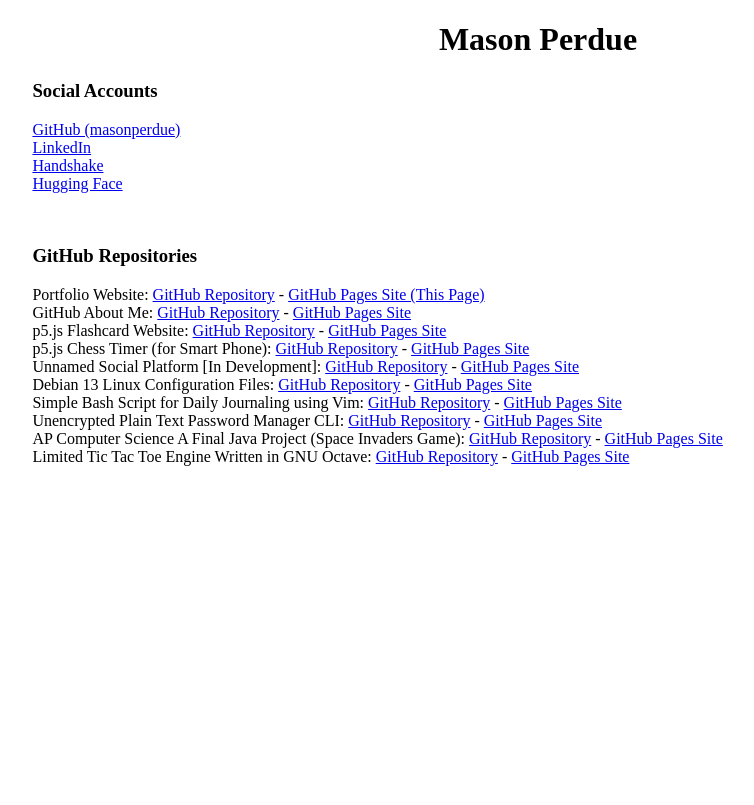
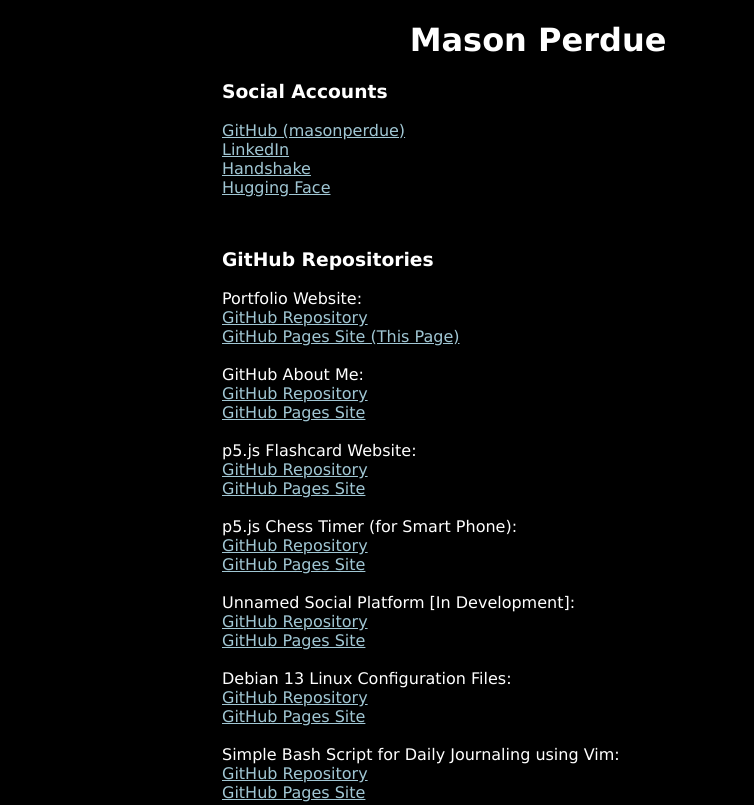
Before and after one commit to masonperdue/masonperdue.github.io, a plain HTML site: page index.html in a window 1280 px wide. Shown: the top 805 px of the page, without its empty margins (102-856 px from the left). Drawn offline with Linux system fonts and the light colour scheme.

Commit message:
add css style (dark, Verdana)

```diff
--- a/index.html
+++ b/index.html
@@ -5,14 +5,32 @@
     <meta name="viewport" content="width=device-width, initial-scale=1.0">
     <title>Mason Perdue</title>
     <style>
+        body {
+            background-color: rgb(0, 0, 0);
+        }
+        h1 {
+            font-family: Verdana;
+            color: white;
+        }
+        h3 {
+            font-family: Verdana;
+            color: white;
+        }
+        p {
+            font-family: Verdana;
+            color: white;
+        }
+        a {
+            color: rgb(161, 199, 212);
+        }
         .socialAccounts {
             margin: auto;
-            width: 80%;
+            width: 50%;
             text-align: left;
         }
         .githubRepos {
             margin: auto;
-            width: 80%;
+            width: 50%;
             text-align: left;
         }
     </style>
@@ -33,16 +51,16 @@
     <br><div class="githubRepos">
         <h3>GitHub Repositories</h3>
         <p>
-            Portfolio Website: <a href="https://github.com/masonperdue/masonperdue.github.io">GitHub Repository</a> - <a href="https://masonperdue.github.io">GitHub Pages Site (This Page)</a>
-            <br>GitHub About Me: <a href="https://github.com/masonperdue/masonperdue">GitHub Repository</a> - <a href="masonperdue">GitHub Pages Site</a>
-            <br>p5.js Flashcard Website: <a href="https://github.com/masonperdue/Flashcards">GitHub Repository</a> - <a href="Flashcards">GitHub Pages Site</a>
-            <br>p5.js Chess Timer (for Smart Phone): <a href="https://github.com/masonperdue/Chess_Timer">GitHub Repository</a> - <a href="Chess_Timer">GitHub Pages Site</a>
-            <br>Unnamed Social Platform [In Development]: <a href="https://github.com/masonperdue/unamed-social">GitHub Repository</a> - <a href="unamed-social">GitHub Pages Site</a>
-            <br>Debian 13 Linux Configuration Files: <a href="https://github.com/masonperdue/linux-config">GitHub Repository</a> - <a href="linux-config">GitHub Pages Site</a>
-            <br>Simple Bash Script for Daily Journaling using Vim: <a href="https://github.com/masonperdue/vim-journal">GitHub Repository</a> - <a href="vim-journal">GitHub Pages Site</a>
-            <br>Unencrypted Plain Text Password Manager CLI: <a href="https://github.com/masonperdue/pwman">GitHub Repository</a> - <a href="pwman">GitHub Pages Site</a>
-            <br>AP Computer Science A Final Java Project (Space Invaders Game): <a href="https://github.com/masonperdue/APCSA_Final_Project">GitHub Repository</a> - <a href="APCSA_Final_Project">GitHub Pages Site</a>
-            <br>Limited Tic Tac Toe Engine Written in GNU Octave: <a href="https://github.com/masonperdue/octave_tictactoe">GitHub Repository</a> - <a href="octave_tictactoe">GitHub Pages Site</a>
+            Portfolio Website: <br><a href="https://github.com/masonperdue/masonperdue.github.io">GitHub Repository</a><br><a href="https://masonperdue.github.io">GitHub Pages Site (This Page)</a><br>
+            <br>GitHub About Me: <br><a href="https://github.com/masonperdue/masonperdue">GitHub Repository</a><br><a href="masonperdue">GitHub Pages Site</a><br>
+            <br>p5.js Flashcard Website: <br><a href="https://github.com/masonperdue/Flashcards">GitHub Repository</a><br><a href="Flashcards">GitHub Pages Site</a><br>
+            <br>p5.js Chess Timer (for Smart Phone): <br><a href="https://github.com/masonperdue/Chess_Timer">GitHub Repository</a><br><a href="Chess_Timer">GitHub Pages Site</a><br>
+            <br>Unnamed Social Platform [In Development]: <br><a href="https://github.com/masonperdue/unamed-social">GitHub Repository</a><br><a href="unamed-social">GitHub Pages Site</a><br>
+            <br>Debian 13 Linux Configuration Files: <br><a href="https://github.com/masonperdue/linux-config">GitHub Repository</a><br><a href="linux-config">GitHub Pages Site</a><br>
+            <br>Simple Bash Script for Daily Journaling using Vim: <br><a href="https://github.com/masonperdue/vim-journal">GitHub Repository</a><br><a href="vim-journal">GitHub Pages Site</a><br>
+            <br>Unencrypted Plain Text Password Manager CLI: <br><a href="https://github.com/masonperdue/pwman">GitHub Repository</a><br><a href="pwman">GitHub Pages Site</a><br>
+            <br>AP Computer Science A Final Java Project (Space Invaders Game): <br><a href="https://github.com/masonperdue/APCSA_Final_Project">GitHub Repository</a><br><a href="APCSA_Final_Project">GitHub Pages Site</a><br>
+            <br>Limited Tic Tac Toe Engine Written in GNU Octave: <br><a href="https://github.com/masonperdue/octave_tictactoe">GitHub Repository</a><br><a href="octave_tictactoe">GitHub Pages Site</a><br>
         </p>
     </div>
 </body>
```
